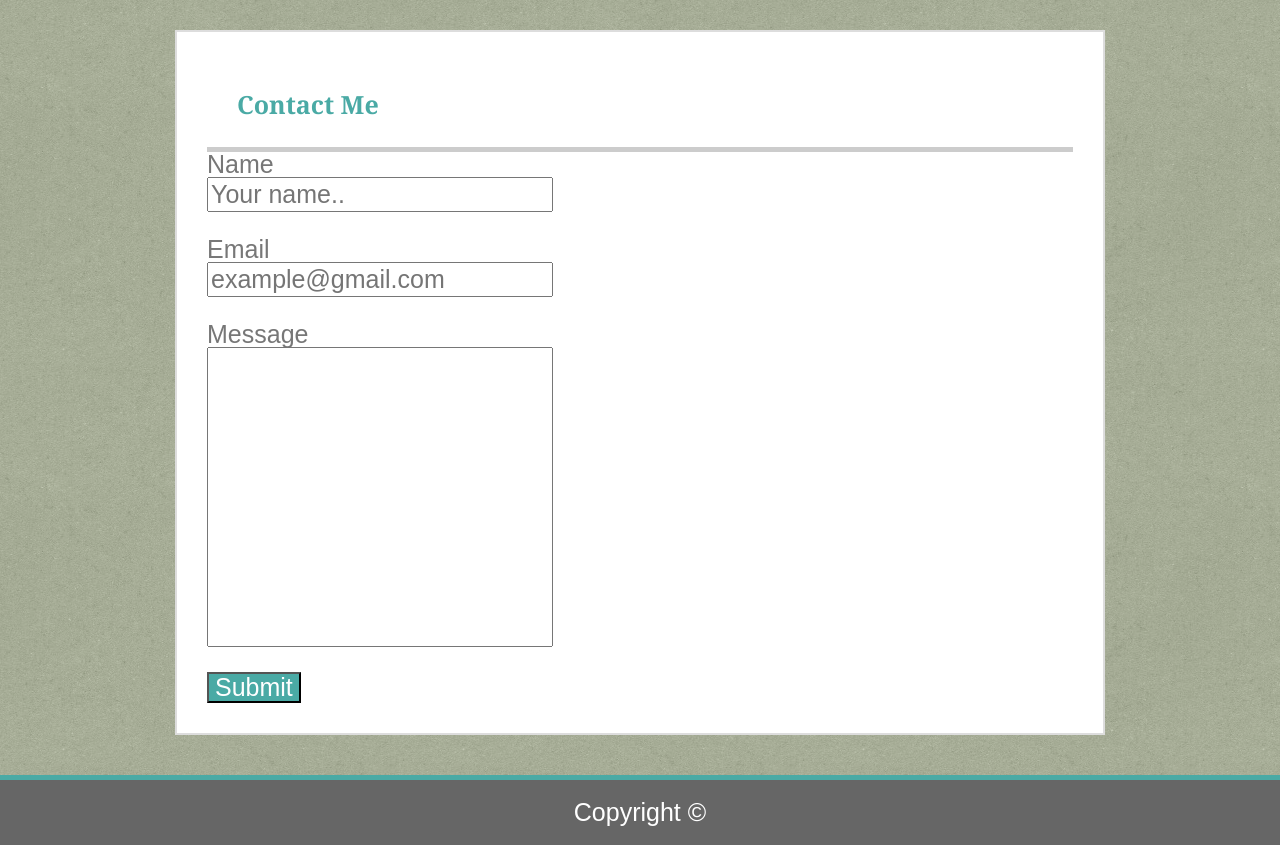
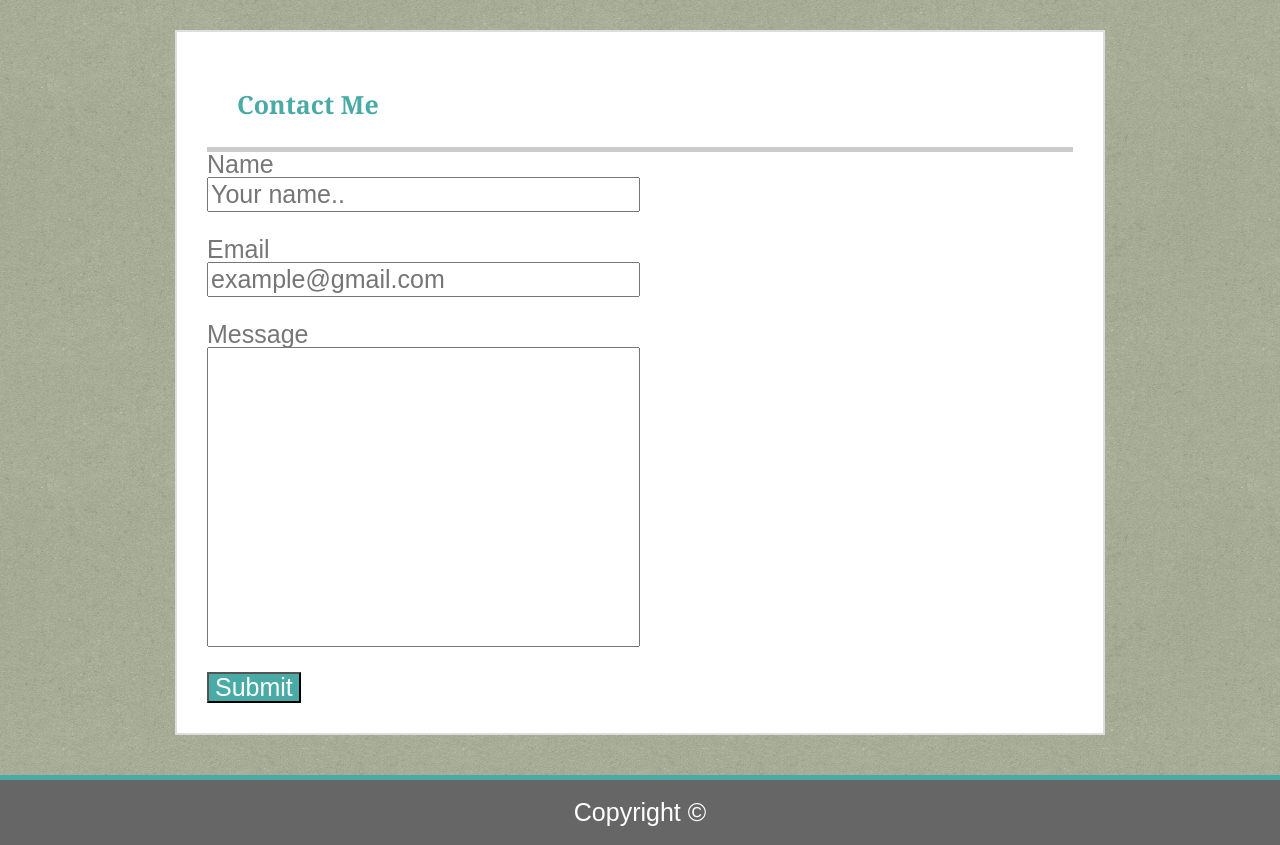
Before and after one commit to Lawna12/Basic-Portfolio, a PHP site: page /contact.html in a window 1280 px wide. Shown: the part 100-945 px from the top of the page. Run offline with PHP 8.4, Linux system fonts and the light colour scheme.

Commit message:
contact minimum width size 250px.

```diff
--- a/assets/css/AllStyles2.css
+++ b/assets/css/AllStyles2.css
@@ -173,16 +173,19 @@ button {
 }
 
 #Full-Name {
-    width: 40%;
+    width: 50%;
+    min-width: 250px
 }
 
 #Email {
-    width: 40%;
+    width: 50%;
+    min-width: 250px
 }
 
 #Message {
-    width: 40%;
+    width: 50%;
     height: 300px;
+    min-width: 250px
 }
 
   /*Portfolio*/
```
